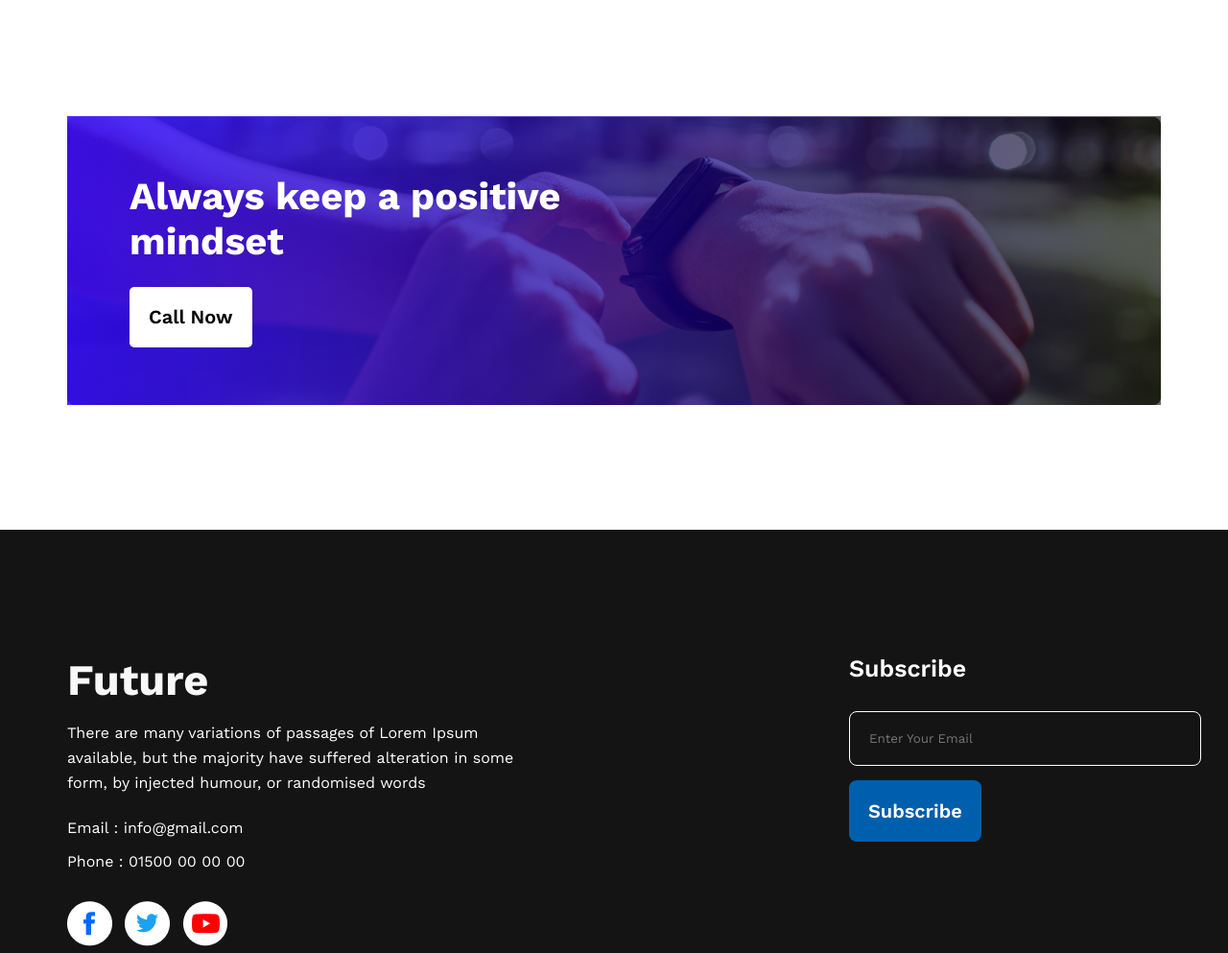
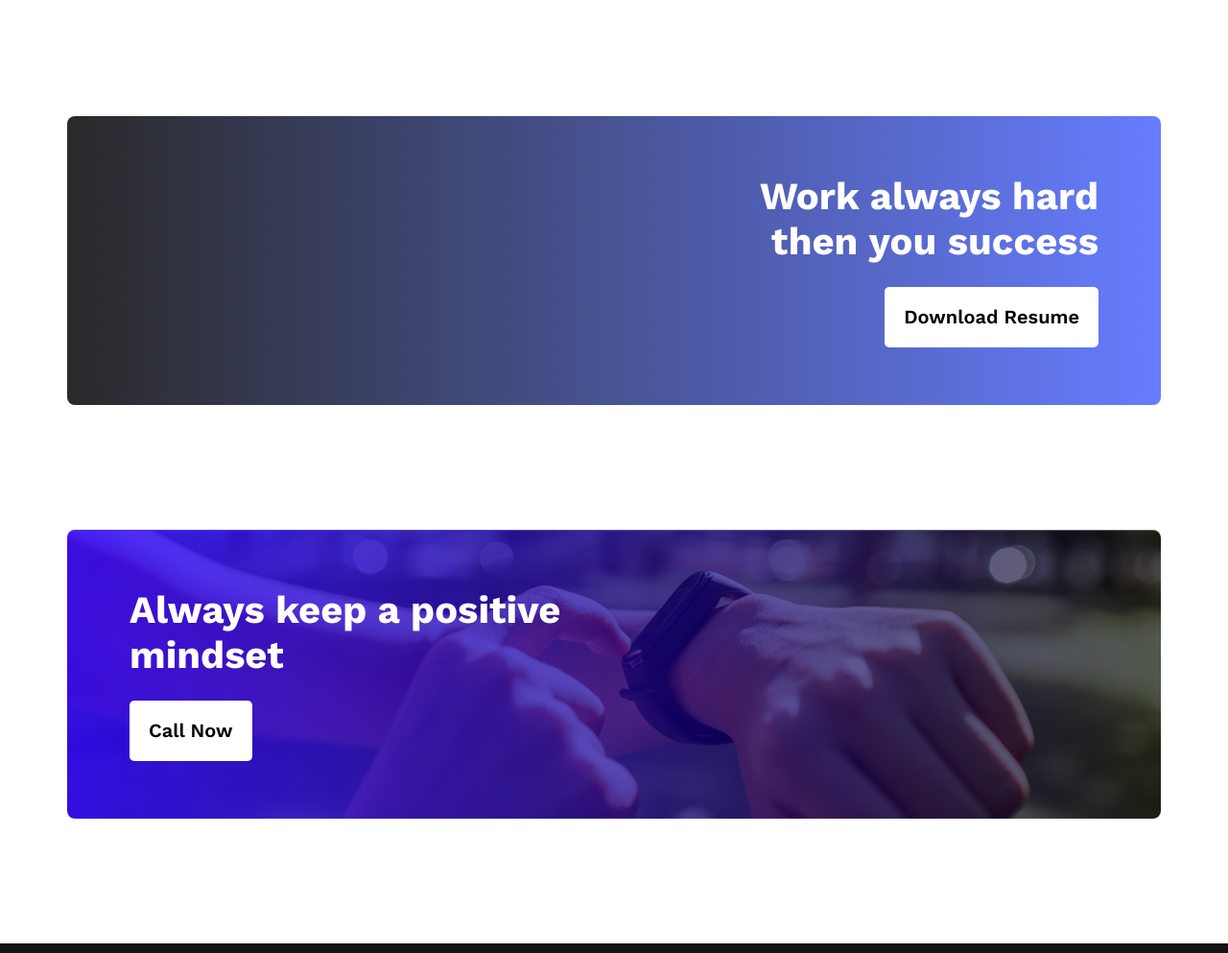
Before and after one commit to devshakibuddin/assignment1, a plain HTML site: page index.html in a window 1280 px wide. Shown: the part 2100-3093 px from the top of the page at 96% size. Drawn offline with nearby package versions, Linux system fonts and the light colour scheme.

Commit message:
project done

```diff
--- a/index.html
+++ b/index.html
@@ -66,6 +66,15 @@
             </div>
         </section>
         <!-- My plan section ended -->
+        <!-- Resume section Started -->
+
+        <section class="resume-part">
+            <div class="resume-details">
+                <h2 class="resume-part-tittle">Work always hard <br> then you success</h2>
+                <button class="btn-primary">Download Resume</button>
+            </div>
+        </section>
+        <!-- Resume section Ended -->
         <!-- Mindset section Started -->
 
         <section class="mindset-part">
--- a/style.css
+++ b/style.css
@@ -118,12 +118,37 @@ main{
 }
 
 /* My plan section styles ended */
+/* Resume Section styles start */
+
+.resume-part {
+	background-image: linear-gradient(to right, rgba(1, 1, 1, 0.84), rgba(0, 38, 255, 0.6));
+	background-repeat: no-repeat;
+	margin: 130px 0;
+    display: flex;
+    justify-content: right;
+    text-align: right;
+    border-radius: 8px;
+}
+
+.resume-details{
+    padding: 60px 65px;
+}
+
+.resume-part-tittle{
+    font-weight: 700;
+    font-size: 40px;
+    line-height: 47px;
+    color: #FFFFFF;
+    padding-bottom: 24px;
+}
+/* Resume section Ended*/
 /* Mindset Section styles start */
 
 .mindset-part {
 	background-image: linear-gradient(to right, rgba(43, 0, 255, 0.84), rgba(0, 0, 0, 0.6)), url(images/watch.png);
 	background-repeat: no-repeat;
 	margin: 130px 0;
+    border-radius: 8px;
 }
 
 .mindset-details{
```
